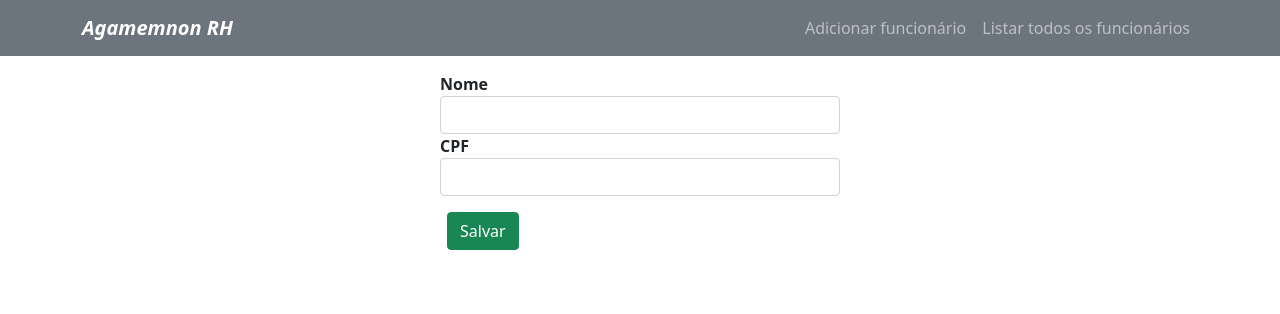
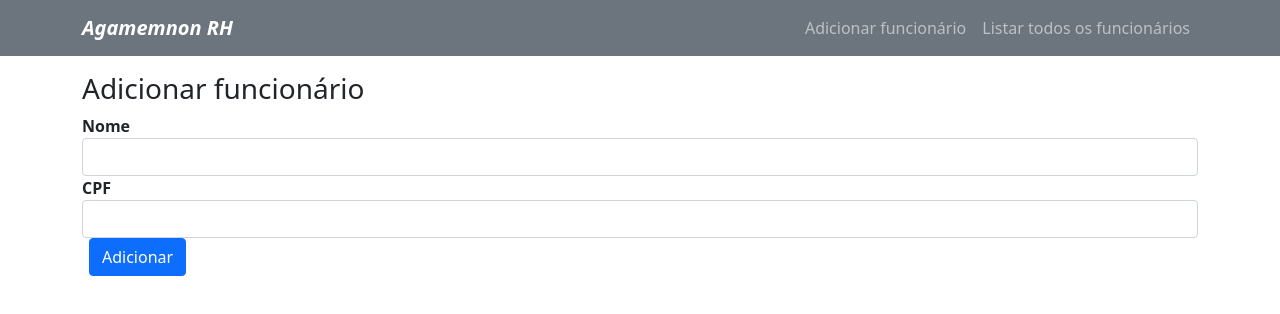
Before and after one commit to Kobilacz/dev-web-trabalho-03, a React (Create React App) app in the folder agamemnon-rh/: page /add in a window 1280 px wide. Shown: the top 314 px of the page. Built offline with nearby package versions, Linux system fonts and the light colour scheme.

Commit message:
:lipstick: ajustes na página addFuncionario

```diff
--- a/agamemnon-rh/src/components/addFuncionario.js
+++ b/agamemnon-rh/src/components/addFuncionario.js
@@ -1,5 +1,14 @@
 import React, { Component } from "react";
 import FuncionarioDataService from "../services/funcionarioDataService";
+
+function mascara_cpf() {
+  var cpf = document.getElementById("cpf");
+  if (cpf.value.length === 3 || cpf.value.length === 7) {
+    cpf.value += ".";
+  } else if (cpf.value.length === 11) {
+    cpf.value += "-";
+  }
+}
 
 export default class AddFuncionario extends Component {
   constructor(props) {
@@ -39,7 +48,8 @@ export default class AddFuncionario extends Component {
     });
   }
 
-  saveFuncionario() {
+  saveFuncionario(event) {
+    event.preventDefault();
     var data = {
       nome: this.state.nome,
       cpf: this.state.cpf,
@@ -62,19 +72,22 @@ export default class AddFuncionario extends Component {
 
   render() {
     return (
-      <div className="submit-form">
+      <form onSubmit={this.saveFuncionario} className="add-funcionario-container">
         {this.state.enviado ? (
-          <div>
-            <h4>O funcionário foi salvo com sucesso!</h4>
-            <button className="btn btn-success" onClick={this.newFuncionario}>
-              Adicionar novo funcionário
-            </button>
+          <div className="data-container">
+            <h4 className="success-message">Funcionário salvo com sucesso!</h4>
+            <div className="button-container">
+              <button className="btn btn-primary" onClick={this.newFuncionario}>
+                Adicionar novo funcionário
+              </button>
+            </div>
           </div>
         ) : (
-          <div>
-            <div className="form-group">
+          <div className="data-container">
+            <h3 className="title-container">Adicionar funcionário</h3>
+            <div className="input-container">
               <label htmlFor="nome">
-                <strong>Nome</strong>
+                <b>Nome</b>
               </label>
               <input
                 type="text"
@@ -84,12 +97,13 @@ export default class AddFuncionario extends Component {
                 value={this.state.nome}
                 onChange={this.onChangeNome}
                 name="nome"
+                autoComplete="off"
               />
             </div>
 
-            <div className="form-group">
+            <div className="input-container">
               <label htmlFor="cpf">
-                <strong>CPF</strong>
+                <b>CPF</b>
               </label>
               <input
                 type="text"
@@ -99,15 +113,20 @@ export default class AddFuncionario extends Component {
                 value={this.state.cpf}
                 onChange={this.onChangeCpf}
                 name="cpf"
+                maxLength={14}
+                onKeyUp={mascara_cpf}
+                autoComplete="off"
               />
             </div>
-            <p></p>
-            <button onClick={this.saveFuncionario} className="btn btn-success">
-              Salvar
-            </button>
+
+            <div className="button-container-add">
+              <button className="btn btn-primary" type="submit">
+                Adicionar
+              </button>
+            </div>
           </div>
         )}
-      </div>
+      </form>
     );
   }
 }
```
